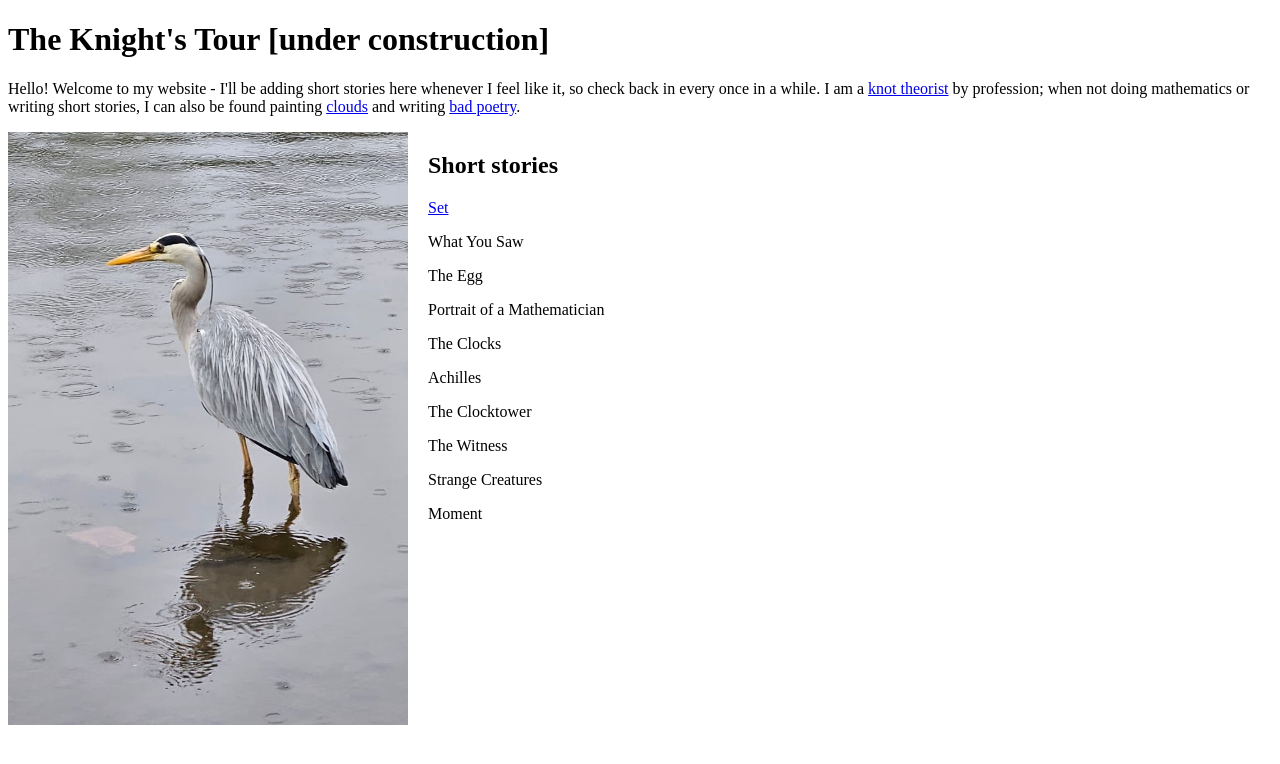
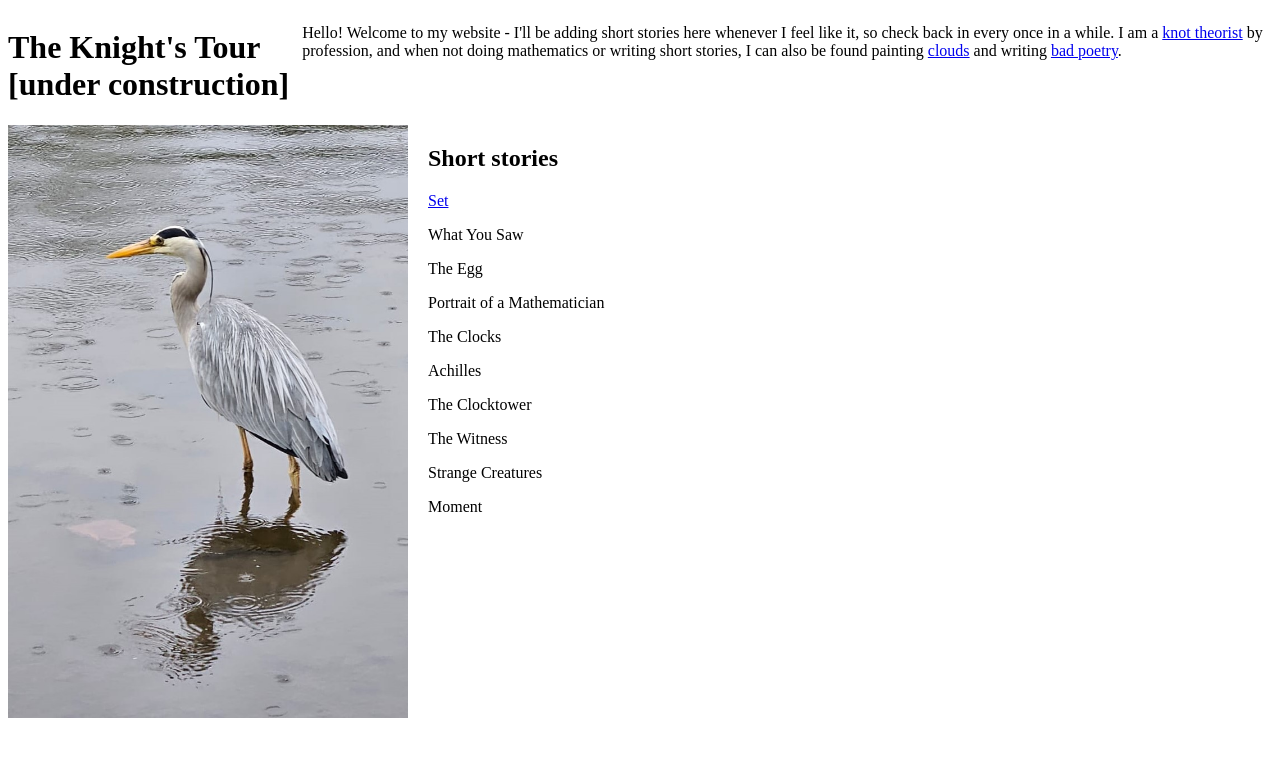
Before and after one commit to the-knights-tour/the-knights-tour.github.io, a plain HTML site: page index.html in a window 1280 px wide. Drawn offline with Linux system fonts and the light colour scheme.

Commit message:
is this anything?

```diff
--- a/index.html
+++ b/index.html
@@ -16,11 +16,11 @@
 
   <body>
 
-
+    <div class="container">
     <h1>The Knight's Tour [under construction] </h1>
 
-    <p>Hello! Welcome to my website - I'll be adding short stories here whenever I feel like it, so check back in every once in a while. I am a <a href="https://wikipedia.org/wiki/Knot_theory"> knot theorist</a> by profession; when not doing mathematics or writing short stories, I can also be found painting <a href="https://wikipedia.org/wiki/Cloud"> clouds</a> and writing <a href="https://wikipedia.org/wiki/Poetaster"> bad poetry</a>.</p>
-
+    <p>Hello! Welcome to my website - I'll be adding short stories here whenever I feel like it, so check back in every once in a while. I am a <a href="https://wikipedia.org/wiki/Knot_theory"> knot theorist</a> by profession, and when not doing mathematics or writing short stories, I can also be found painting <a href="https://wikipedia.org/wiki/Cloud"> clouds</a> and writing <a href="https://wikipedia.org/wiki/Poetaster"> bad poetry</a>.</p>
+    </div>
     <div class="container">
       <div class="image">
         <img src="heron.jpg" width="400">
```
